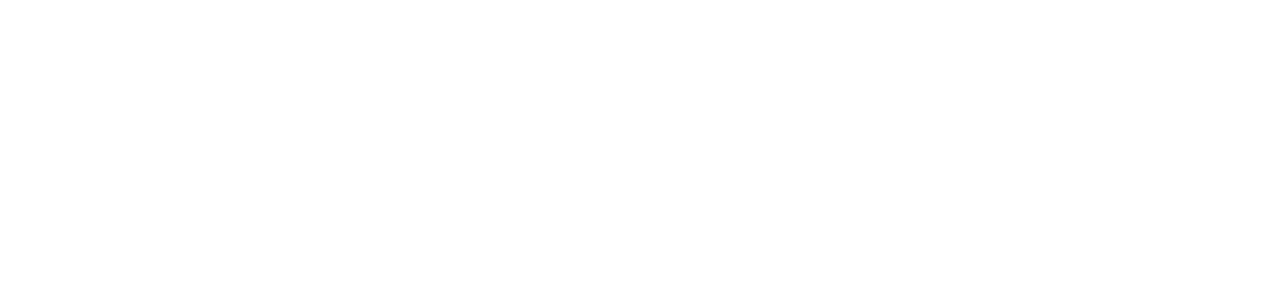
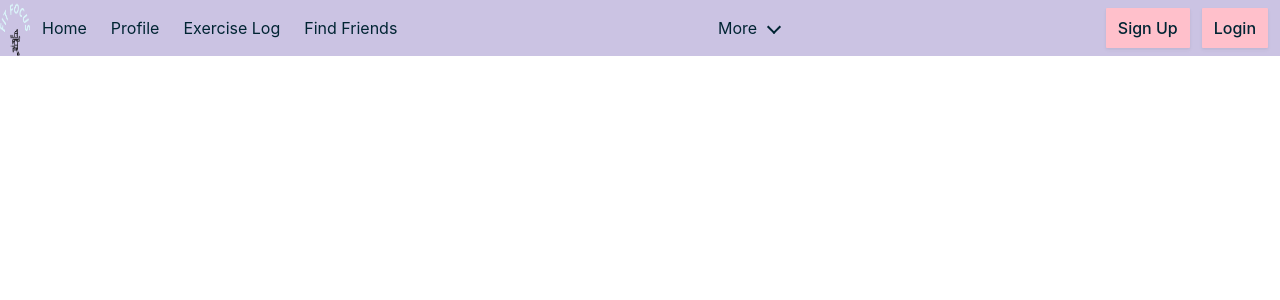
Before and after one commit to EdwinOMG/WebFinal2024, a Vue app in the folder Client/: page / in a window 1280 px wide. Before the commit this address had no page. Shown: the top 300 px of the page. Built offline with nearby package versions, Linux system fonts and the light colour scheme.

Commit message:
reimported navbar

```diff
--- a/Client/src/App.vue
+++ b/Client/src/App.vue
@@ -1,11 +1,14 @@
 <script setup lang="ts">
 import { RouterView } from 'vue-router'
+import NavBar from '@/components/NavBar.vue'
 </script>
 
 <template>
   <div>
     <div>
-      <header></header>
+      <header>
+        <NavBar />
+      </header>
       <div>
         <RouterView />
       </div>
```
